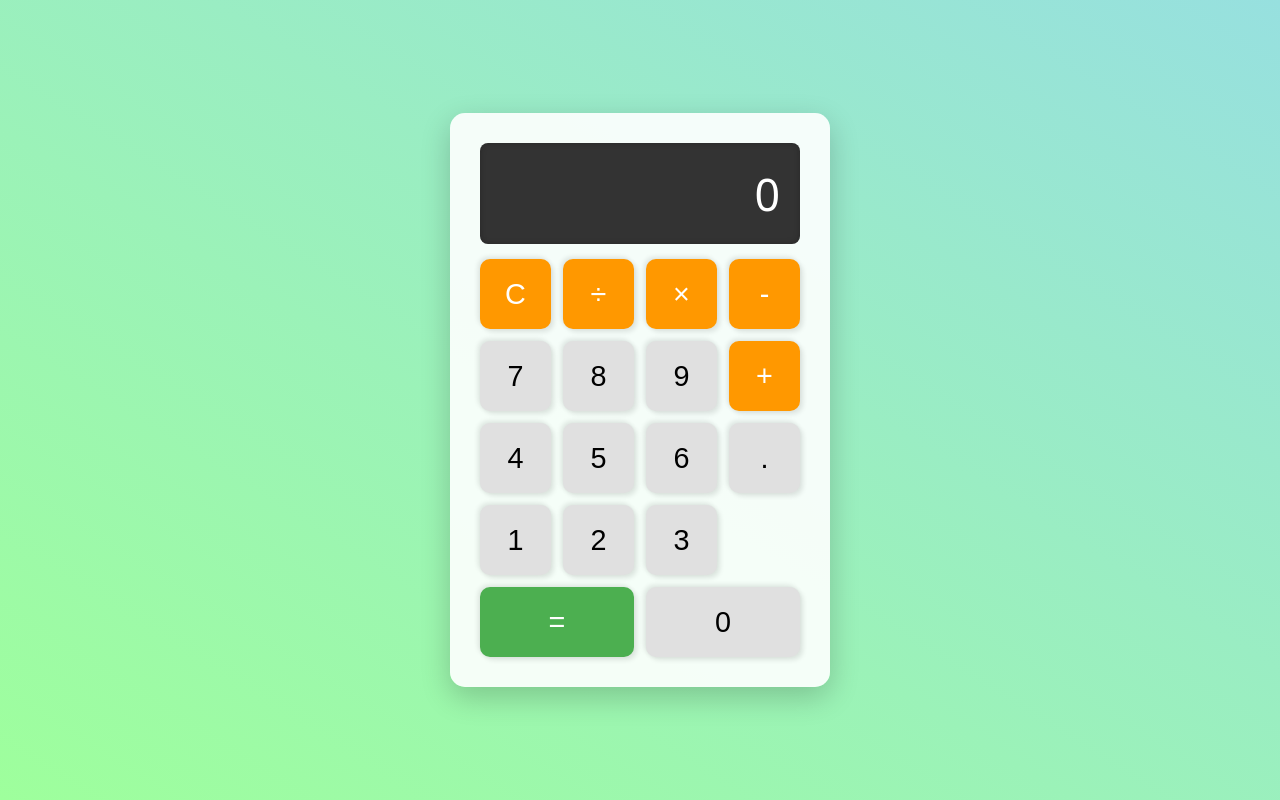
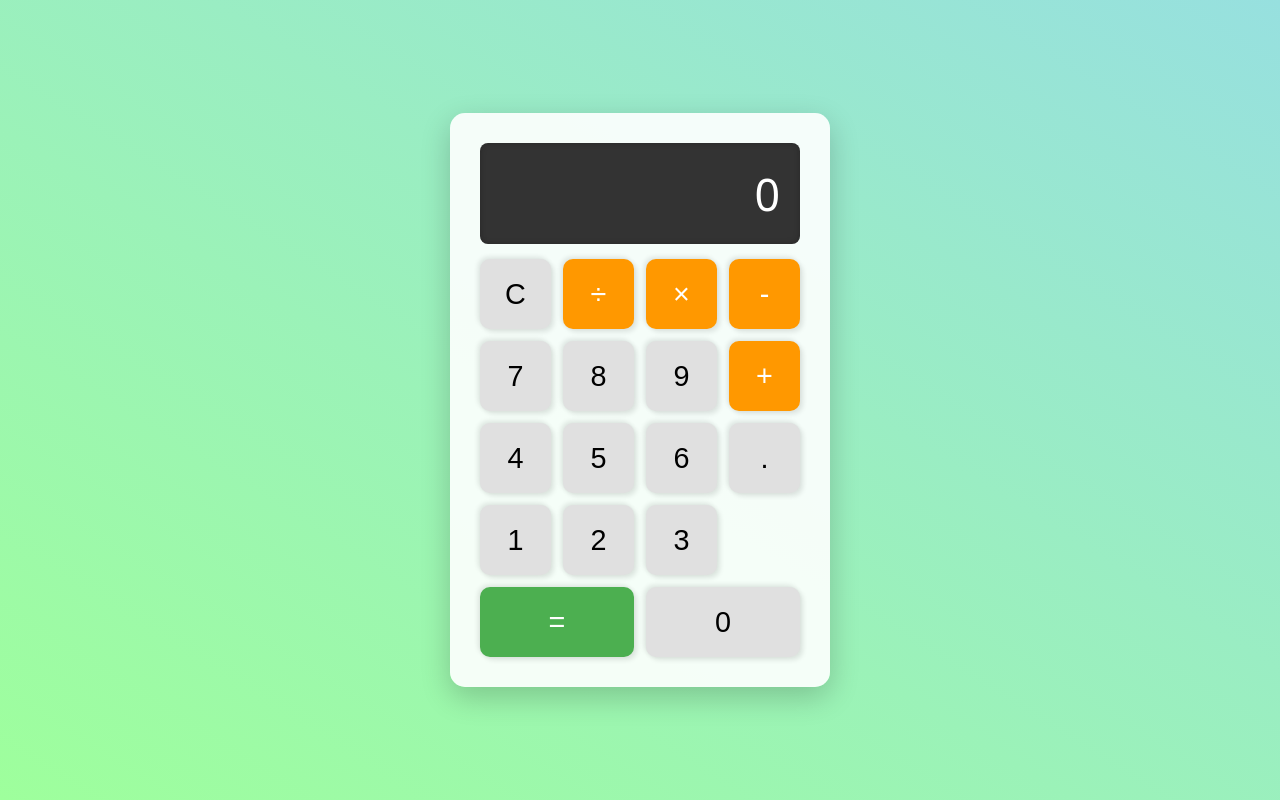
Before and after one commit to kotaroyamamoto376/my-calculator, a plain HTML site: page 電卓/index.html in a window 1280 px wide. Drawn offline with Linux system fonts and the light colour scheme.

Commit message:
Update index.html

```diff
--- a/電卓/index.html
+++ b/電卓/index.html
@@ -12,7 +12,7 @@
         <div class="calculator">
             <div class="calculator__display" id="display">0</div>
             <div class="calculator__buttons">
-                <button class="calculator__button calculator__button--operator" value="C">C</button>
+                <button class="C calculator__button" value="C">C</button>
                 <button class="calculator__button calculator__button--operator" value="/">÷</button>
                 <button class="calculator__button calculator__button--operator" value="*">×</button>
                 <button class="calculator__button calculator__button--operator" value="-">-</button>
```
